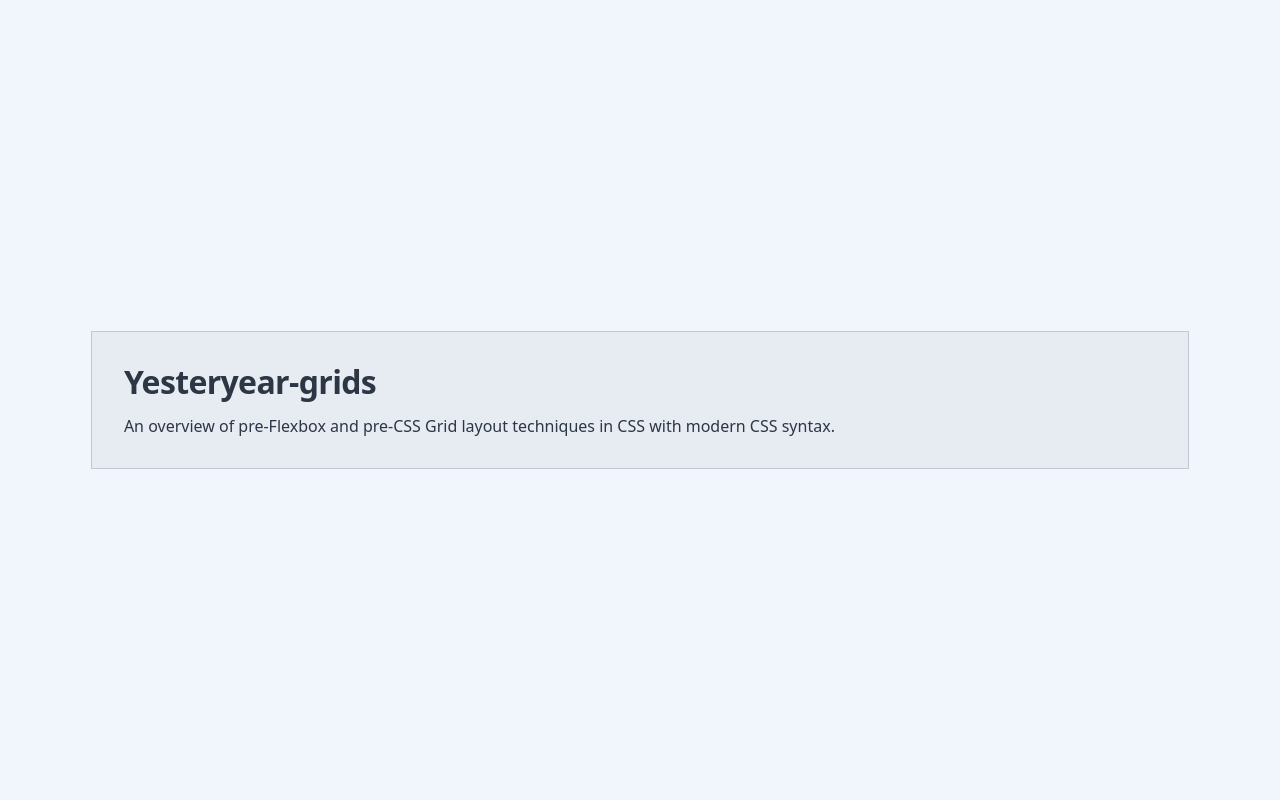
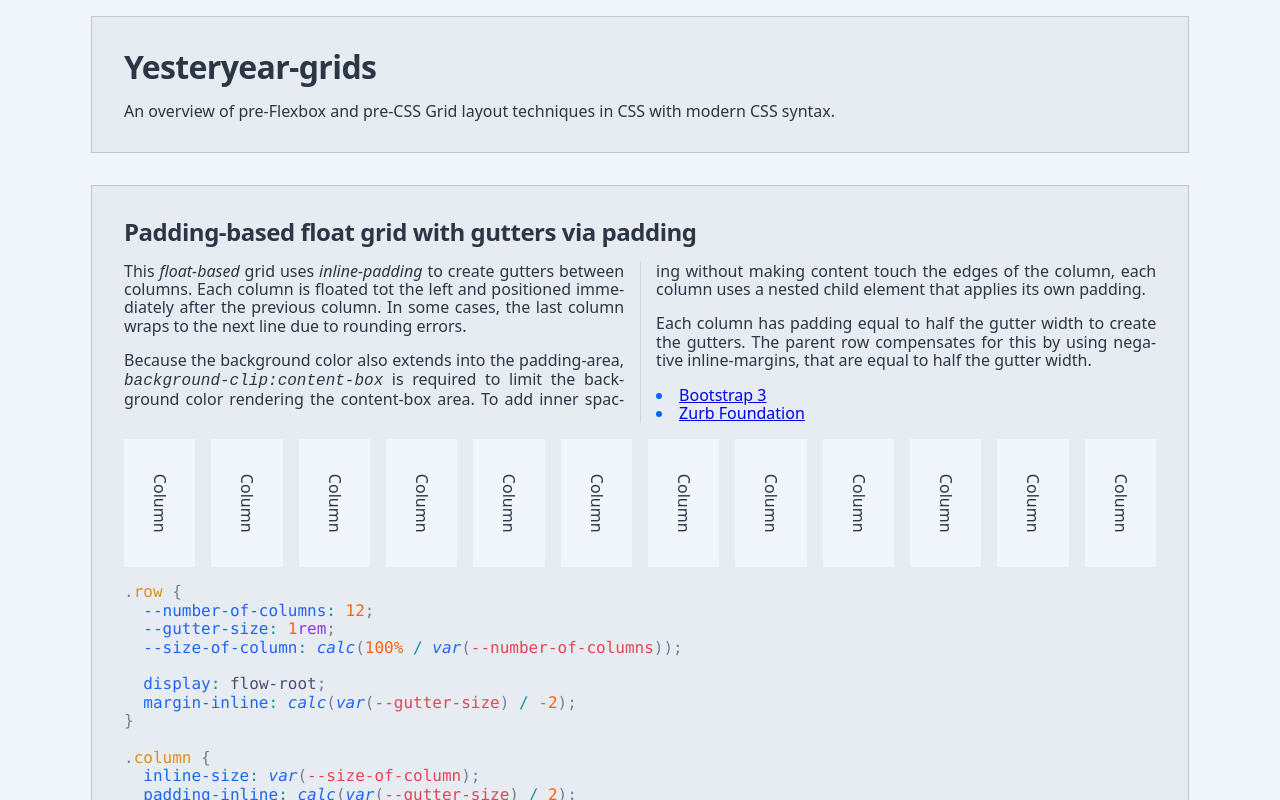
Before and after one commit to maurer2/yesteryear-grids, a SvelteKit app: page / in a window 1280 px wide. Built offline with nearby package versions, Linux system fonts and the light colour scheme.

Commit message:
played around with native  scroll triggered animations

```diff
--- a/src/app.css
+++ b/src/app.css
@@ -87,13 +87,39 @@
     flex-direction: column;
     inline-size: min(100% - 2rem, 120ch);
     margin-inline: auto;
-    margin-block: 2rem;
+    margin-block: 1rem;
     padding: 2rem;
     justify-content: center;
     gap: 1rem;
     background: var(--bg-soft);
     border: 1px solid var(--border);
     container-type: inline-size;
+
+    @media screen and (prefers-reduced-motion: no-preference) {
+      /* https://developer.chrome.com/blog/scroll-triggered-animations */
+
+      trigger-scope: --t;
+
+      timeline-trigger-name: --t;
+      timeline-trigger-source: view();
+
+      /* start timeline when x of element is visible */
+      /* timeline-trigger-range-start: contain 10%; */
+      timeline-trigger-activation-range-start: entry-crossing;
+
+      /* end timeline when x of element is visible */
+      /* timeline-trigger-range-end: contain 90%; */
+      timeline-trigger-activation-range-end: exit-crossing;
+
+      /* start timeline reverse when x of element becomes invisible */
+      timeline-trigger-exit-range-start: exit 0%;
+
+      /* end timeline reverse when x of element becomes invisible */
+      timeline-trigger-exit-range-end: exit 100%;
+
+      animation: powerpoint 0.5s ease-in-out both;
+      animation-trigger: --t play-forwards play-backwards;
+    }
   }
 
   .button {
@@ -115,10 +141,10 @@
 @layer utilities {
   .panel-full-height {
     display: flow-root;
-    min-block-size: 100dvb;
+    /* min-block-size: 100dvb; */
     /* padding: 2rem; */
-    align-content: center;
-    scroll-snap-align: start;
+    /* align-content: center; */
+    /* scroll-snap-align: start; */
   }
 
   .rounded-corner {
@@ -151,3 +177,15 @@
     break-inside: avoid;
   }
 }
+
+@keyframes powerpoint {
+  from {
+    opacity: 0.15;
+    scale: 0.85;
+  }
+
+  to {
+    opacity: 1;
+    scale: 1;
+  }
+}
```
